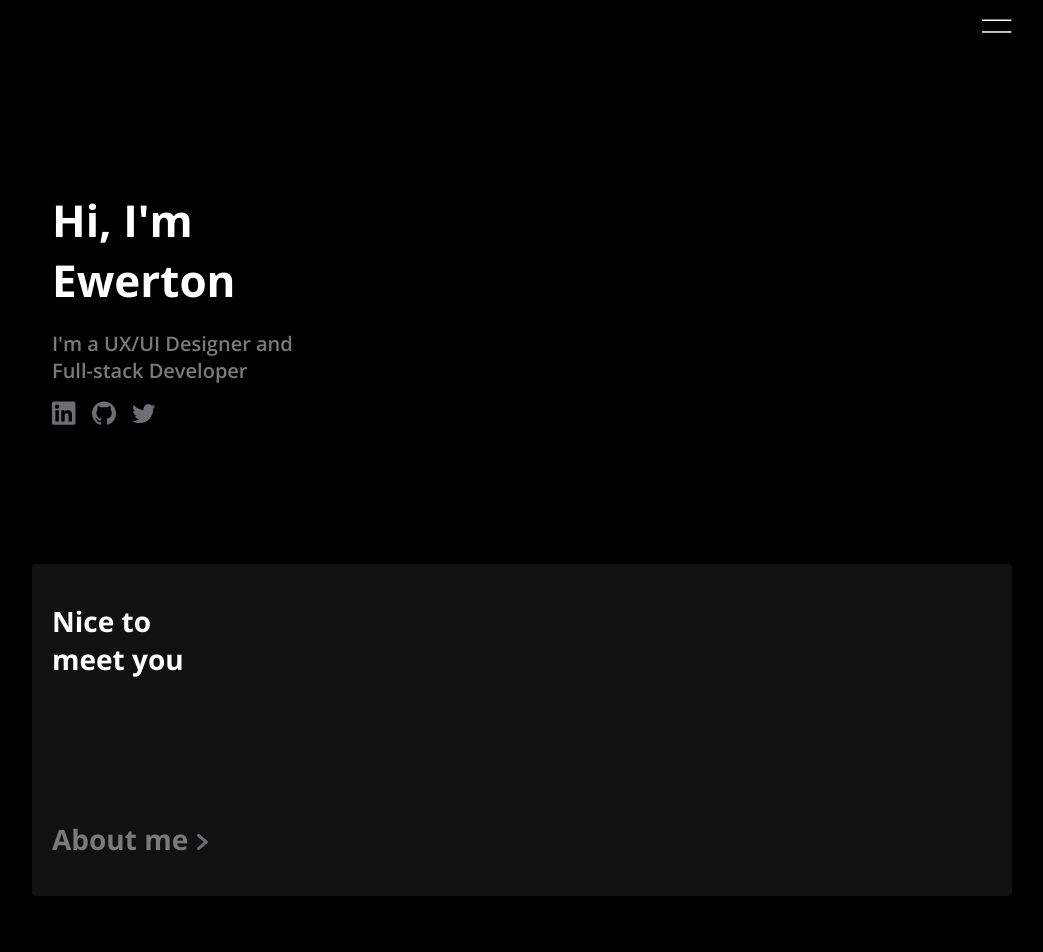
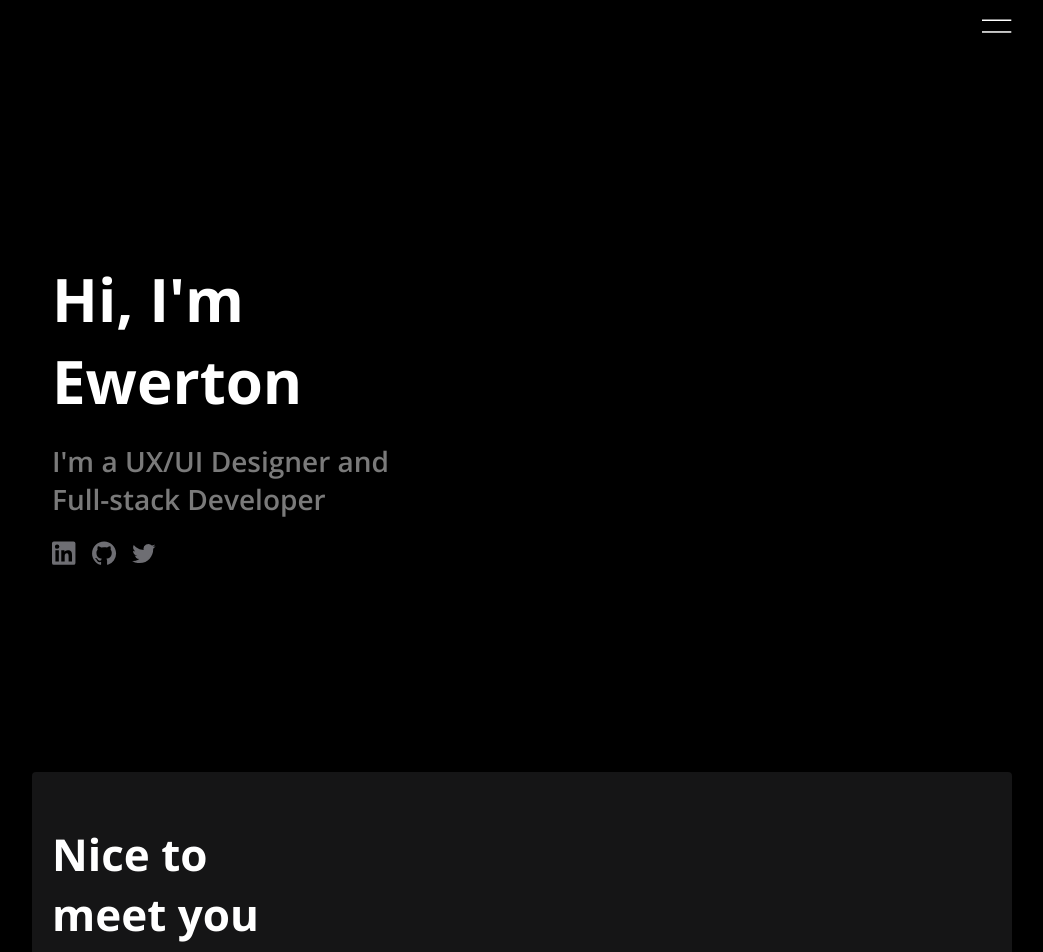
Before and after one commit to ewertoncoutinho/portfolio, a Next.js app: page / in a window 1280 px wide. Shown: the top 952 px of the page, without its empty margins (118-1161 px from the left). Built offline with nearby package versions, Linux system fonts and the light colour scheme.

Commit message:
add styles responsive

```diff
--- a/public/styles/styles.css
+++ b/public/styles/styles.css
@@ -47,7 +47,7 @@
   position: relative;
   width: 100%;
   height: 20.75rem;
-  background-color: #111;
+  background-color: var(--color-secondary-dark);
   border-radius: 0.25rem;
 }
 .nice-to--text{
@@ -126,3 +126,22 @@
   margin-bottom: 30px;
   font-size: 1rem;
 }
+
+@media only screen and (min-width: 600px) {
+  :root{
+    --font-size-small: calc(1.25rem + 50%);
+  }
+  h1 {
+    font-size: calc(var(--font-size-large) + 100%);
+  }
+  h2{
+    font-size: calc(var(--font-size-medium) + 100%);
+  }
+  .presentation{
+    height: 45rem;
+    width: calc(16rem + 10%);
+  }
+  .card-about{
+    height: calc(20.75rem + 10rem);
+  }
+}
```
